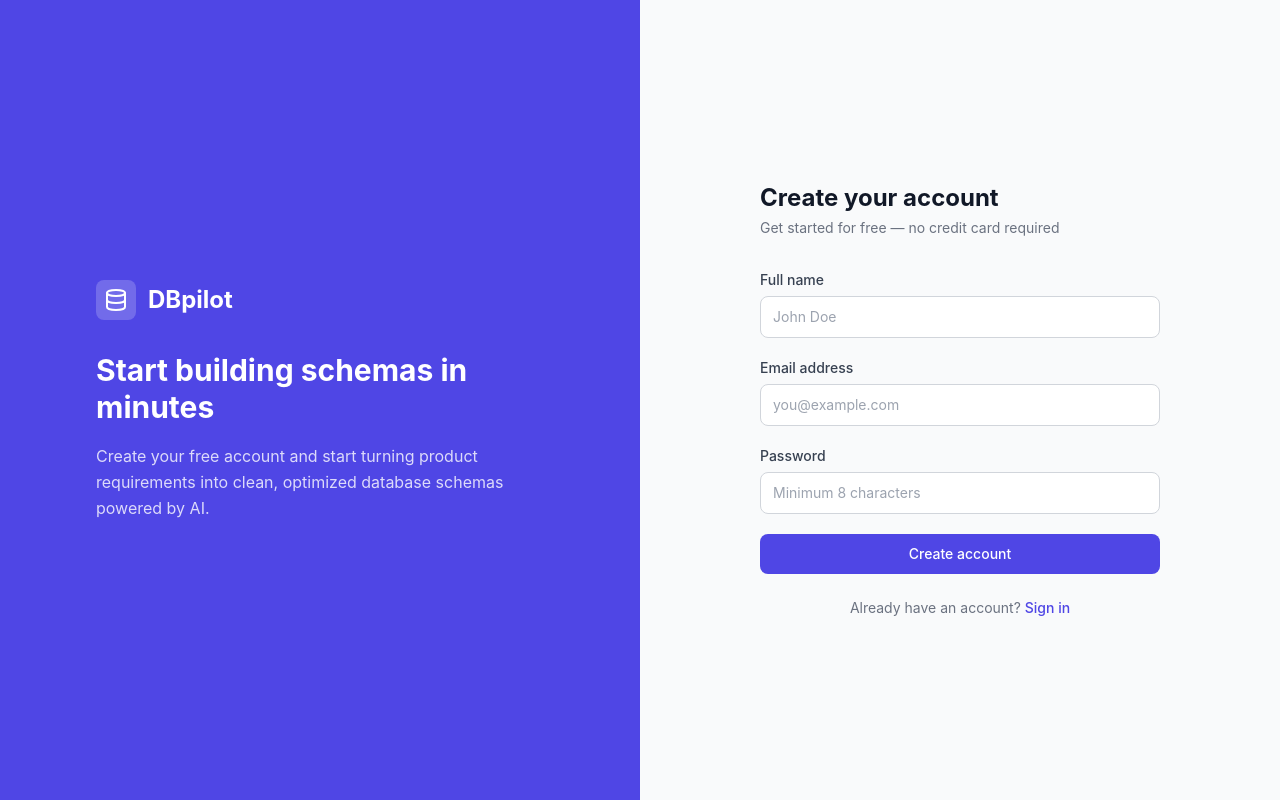
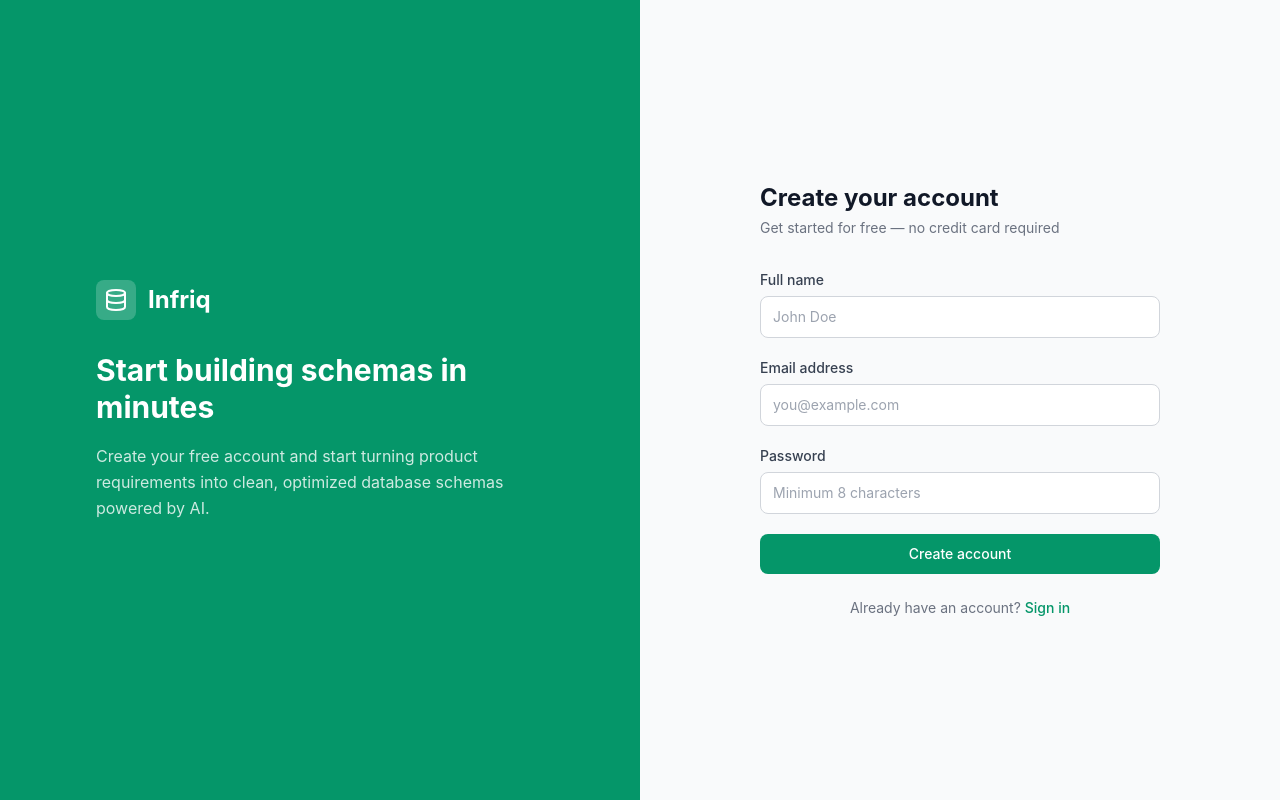
Before and after one commit to agr1ms/infriq, a Next.js app in the folder apps/web/: page /register in a window 1280 px wide. Built offline with nearby package versions, Linux system fonts and the light colour scheme; no server answers.

Commit message:
update: product name and color

```diff
--- a/apps/web/app/(app)/layout.tsx
+++ b/apps/web/app/(app)/layout.tsx
@@ -60,7 +60,7 @@
             <FiDatabase className="w-4 h-4 text-white" />
           </div>
           <Link href="/dashboard" className="font-semibold text-base text-gray-900 dark:text-white">
-            DBpilot
+            Infriq
           </Link>
         </div>
 
--- a/apps/web/app/(app)/project/[id]/page.tsx
+++ b/apps/web/app/(app)/project/[id]/page.tsx
@@ -215,7 +215,7 @@
               <FiDatabase className="w-12 h-12 mb-4 text-gray-300 dark:text-gray-600" />
               <h3 className="text-lg font-medium text-gray-900 dark:text-white mb-1">No schema generated yet</h3>
               <p className="text-sm max-w-sm">
-                Enter your requirements on the left and click "Generate Schema" to see the magic happen.
+                Enter your requirements on the left and click &quot;Generate Schema&quot; to see the magic happen.
               </p>
             </div>
           ) : (
--- a/apps/web/app/(auth)/login/page.tsx
+++ b/apps/web/app/(auth)/login/page.tsx
@@ -38,7 +38,7 @@
             <div className="w-10 h-10 rounded-lg bg-white/20 flex items-center justify-center">
               <FiDatabase className="w-6 h-6 text-white" />
             </div>
-            <span className="text-2xl font-bold">DBpilot</span>
+            <span className="text-2xl font-bold">Infriq</span>
           </div>
           <h2 className="text-3xl font-bold leading-tight mb-4">
             Transform your PRD into production-ready database schemas
@@ -58,7 +58,7 @@
               <FiDatabase className="w-5 h-5 text-white" />
             </div>
             <span className="text-xl font-bold text-gray-900 dark:text-white">
-              DBpilot
+              Infriq
             </span>
           </div>
 
--- a/apps/web/app/(auth)/register/page.tsx
+++ b/apps/web/app/(auth)/register/page.tsx
@@ -39,7 +39,7 @@
             <div className="w-10 h-10 rounded-lg bg-white/20 flex items-center justify-center">
               <FiDatabase className="w-6 h-6 text-white" />
             </div>
-            <span className="text-2xl font-bold">DBpilot</span>
+            <span className="text-2xl font-bold">Infriq</span>
           </div>
           <h2 className="text-3xl font-bold leading-tight mb-4">
             Start building schemas in minutes
@@ -58,7 +58,7 @@
               <FiDatabase className="w-5 h-5 text-white" />
             </div>
             <span className="text-xl font-bold text-gray-900 dark:text-white">
-              DBpilot
+              Infriq
             </span>
           </div>
 
--- a/apps/web/app/layout.tsx
+++ b/apps/web/app/layout.tsx
@@ -4,7 +4,7 @@
 import { ThemeProvider } from "@/components/ThemeProvider";
 
 export const metadata: Metadata = {
-  title: "DBpilot — Database Schema from PRD",
+  title: "Infriq — Database Schema from PRD",
   description:
     "Turn product requirements into production-ready database schemas with AI-powered schema generation.",
 };
--- a/apps/web/lib/auth.ts
+++ b/apps/web/lib/auth.ts
@@ -5,7 +5,7 @@
 
 export const useAuthStore = create<AuthState>()(
   persist(
-    (set, get) => ({
+    (set) => ({
       user: null,
       setUser: (user) => set({ user }),
 
@@ -43,6 +43,6 @@
         }
       },
     }),
-    { name: "dbpilot-auth", partialize: (s) => ({ user: s.user }) }
+    { name: "infriq-auth", partialize: (s) => ({ user: s.user }) }
   )
 );
--- a/apps/web/tailwind.config.ts
+++ b/apps/web/tailwind.config.ts
@@ -20,17 +20,17 @@
       },
       colors: {
         brand: {
-          50: "#eef2ff",
-          100: "#e0e7ff",
-          200: "#c7d2fe",
-          300: "#a5b4fc",
-          400: "#818cf8",
-          500: "#6366f1",
-          600: "#4f46e5",
-          700: "#4338ca",
-          800: "#3730a3",
-          900: "#312e81",
-          950: "#1e1b4b",
+          50: "#ecfdf5",
+          100: "#d1fae5",
+          200: "#a7f3d0",
+          300: "#6ee7b7",
+          400: "#34d399",
+          500: "#10b981",
+          600: "#059669",
+          700: "#047857",
+          800: "#065f46",
+          900: "#064e3b",
+          950: "#022c22",
         },
       },
       boxShadow: {
--- a/package.json
+++ b/package.json
@@ -1,5 +1,5 @@
 {
-  "name": "dbpilot",
+  "name": "infriq",
   "private": true,
   "version": "0.1.0",
   "scripts": {
```
Also changed, not shown: 1 other file (tests, documents, lock files or other folders).
